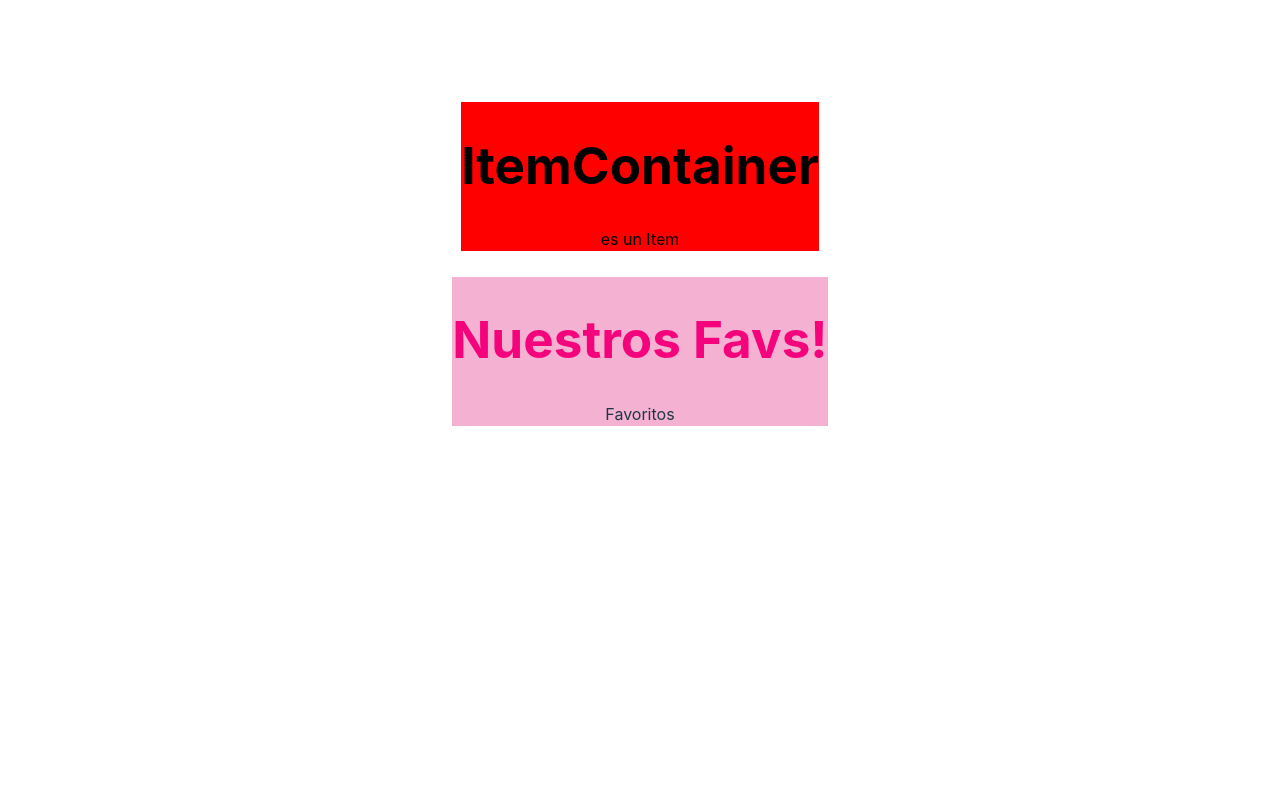
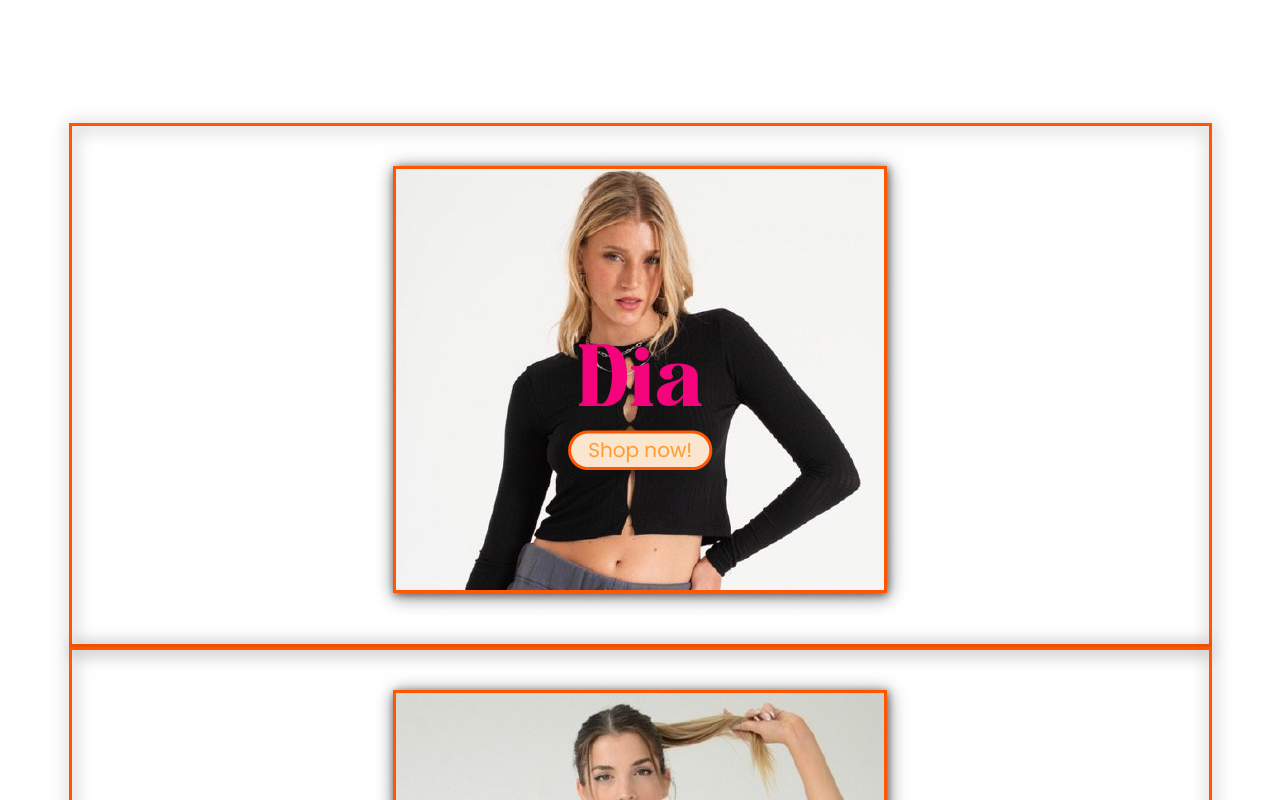
Before and after one commit to lulikwerner/Oly-Indumentaria, a React (Vite) app in the folder oyl/: page / in a window 1280 px wide. Shown: the top 800 px of the page. Built offline with nearby package versions, Linux system fonts and the light colour scheme.

Commit message:
primer borrador

```diff
--- a/oyl/src/components/Container/Container.css
+++ b/oyl/src/components/Container/Container.css
@@ -1,27 +1,26 @@
 .container {
-    display: inline-flex;
+  display: flex;
+  flex-direction: column;
   margin-top: 5%;
   margin-bottom: 20px;
-    flex-direction: column;
-    position: absolute;
-    top: 0;
-    left: 0;
+  position: relative;
   width: 100%;
-    height: flex;
+  height: auto;
   background-color: #FFFFFF;
 }
 
 .itemCont {
-    display: inline-flex;
+  flex: 1;
+  display: flex;
   flex-direction: column;
-    background-color: red;
-    color:black;
+  color: black;
   margin-top: 3%;
   margin-bottom: 2%;
+}
 
-  }
-  .favoritosCont{
-    display: inline-flex;
+.favoritosCont {
+  flex: 1;
+  display: flex;
   flex-direction: column;
   background-color: #F4B1D2;
   margin-bottom: 2%;
--- a/oyl/src/components/Container/Container.jsx
+++ b/oyl/src/components/Container/Container.jsx
@@ -1,19 +1,22 @@
 //Va a contener el ItemContaoner y el Favoritos Container
 import React from 'react';
-import ItemContainer from '../ItemContainer/ItemContainer';
+import  ItemListContainer  from '../ItemListContainer/ItemListContainer';
 import FavoritosContainer from '../FavoritosContainer/FavoritosContainer';
 import { Container, Row, Col } from 'react-bootstrap';
 import '../Container/Container.css'
 
+
 function CustomContainer() {
-
   return (
     <Container className="container">
-
       <Row>
         <Col>
           <div className="itemCont">
-            <ItemContainer />
+            <Row>
+              <Col>
+                <ItemListContainer />
+              </Col>
+            </Row>
           </div>
         </Col>
       </Row>
@@ -28,4 +31,5 @@ function CustomContainer() {
   );
 }
 
+
 export default CustomContainer;
--- /dev/null
+++ b/oyl/src/components/Favoritos/Favoritos.css
@@ -0,0 +1,28 @@
+.favoritos-container {
+    display: flex;
+    justify-content: center;
+    margin-top: 20px;
+    filter: drop-shadow(0px 4px 8.5px rgba(0, 0, 0, 0.25)) drop-shadow(2px 0px 8px rgba(0, 0, 0, 0.25));
+    left: 0%;
+    right: 0%;
+    top: 0%;
+    bottom: 0%;
+
+
+  }
+
+  .favoritos-row {
+    display: flex;
+  }
+
+  .favoritos-col {
+    width: 25%;
+    margin: 0 10px;
+  }
+  .flor{
+    display: flex;
+    top: -900%;
+    left: 50%;
+    transform: translate(-50%, -50%);
+    z-index: 1;
+  }
--- a/oyl/src/components/Favoritos/Favoritos.jsx
+++ b/oyl/src/components/Favoritos/Favoritos.jsx
@@ -1,10 +1,31 @@
-//Aca va la seccion de favoritos
+import React from 'react';
+
+import Recurso17 from '../../../public/assets/img/Recurso 17.png';
+import Recurso16 from '../../../public/assets/img/Recurso 16.png';
+import Recurso15 from '../../../public/assets/img/Recurso 15.png';
+import Recurso14 from '../../../public/assets/img/Recurso 14.png';
+import flor from '../../../public/assets/img/Vector_Flor.png'
+import '../Favoritos/Favoritos.css';
+
+function Favoritos() {
+  const handleImageClick = (postUrl) => {
+    window.open(postUrl, '_blank');
+  };
+
+  return (
+    <div className="favoritos-container">
+      <div className="favoritos-row">
+        <img className={flor} src={flor}/>
+        <img src={Recurso17} alt="Favorite" className="favoritos-col" onClick={() => handleImageClick('https://www.instagram.com/oyl_indumentariacanchera/')} />
+        <img src={Recurso16} alt="Favorite" className="favoritos-col" onClick={() => handleImageClick('https://www.instagram.com/oyl_indumentariacanchera/')} />
+        <img src={Recurso15} alt="Favorite" className="favoritos-col" onClick={() => handleImageClick('https://www.instagram.com/oyl_indumentariacanchera/')} />
+        <img src={Recurso14} alt="Favorite" className="favoritos-col" onClick={() => handleImageClick('https://www.instagram.com/oyl_indumentariacanchera/')} />
+      </div>
+    </div>
+  );
+}
 
 
-function Favoritos() {
-  return (
-    <div>Favoritos</div>
-  )
-}
 
-export default Favoritos
+
+export default Favoritos;
--- /dev/null
+++ b/oyl/src/components/Item/Item.css
@@ -0,0 +1,17 @@
+.cardhover{
+    box-sizing: border-box;
+    left: 0%;
+    right: 0%;
+    top: 0%;
+    bottom: 0%;
+    border: 3px solid #FF5601;
+
+    /* Sombra */
+    filter: drop-shadow(0px 4px 8.5px rgba(0, 0, 0, 0.25)) drop-shadow(2px 0px 8px rgba(0, 0, 0, 0.25));
+
+}
+.img-fluid {
+  width: 100%;
+  height: 100%;
+
+}
--- a/oyl/src/components/Item/Item.jsx
+++ b/oyl/src/components/Item/Item.jsx
@@ -1,9 +1,64 @@
+import Card from 'react-bootstrap/Card';
+import {useState} from 'react';
+import Modal from 'react-bootstrap/Modal';
+import Button from 'react-bootstrap/Button';
+import '../Item/Item.css';
+
+const Item = ({ prod }) => {
+  const { id, img } = prod;
+  const [showModal, setShowModal] = useState(false);
+
+  const handleImageClick = () => {
+    // Exclude the product with ID 8 from opening the WhatsApp link
+    if (id !== 8) {
+      const message = encodeURIComponent("hola lu te consulto por este producto");
+
+      // Generate the WhatsApp URL with the pre-filled message and contact email
+      const whatsappUrl = `https://wa.me/+541136806292?text=${message}`;
+
+      // Open the WhatsApp URL in a new window or tab
+      window.open(whatsappUrl, '_blank');
+    }
+    if(id===8){
+  setShowModal(true);
+    }
+  }
+
+  const handleCloseModal = () => {
+    setShowModal(false);
+  };
+
+  return (
+    <div>
+      <Card className="cardhover">
+        <Card.Img
+          className="img"
+          variant="top"
+          src={img}
+          onClick={handleImageClick}
+        />
+      </Card>
+      {id === 8 && (
+        <Modal show={showModal} onHide={handleCloseModal}>
+          <Modal.Header closeButton>
+            <Modal.Title>Gift Card</Modal.Title>
+          </Modal.Header>
+          <Modal.Body>
+          ¡Novedad en nuestra tienda! Ahora ofrecemos giftcards para regalar libertad de elección. Elegí el monto, realiza la compra y envíasela a esa persona especial. Válidas para todos los productos.
+          ¡Regala la libertad de elegir! Para adquirir o más información, contáctanos.
+          </Modal.Body>
+          <Modal.Footer>
+            <Button variant="secondary" onClick={handleCloseModal}>
+              Close
+            </Button>
+          </Modal.Footer>
+        </Modal>
+      )}
+    </div>
+  );
+};
 
 
-const Item = () => {
-  return (
-    <div> es un Item</div>
-  )
-}
 
-export default Item
+
+export default Item;
--- a/oyl/src/components/ItemContainer/ItemContainer.jsx
+++ /dev/null
@@ -1,13 +0,0 @@
-//Va a contener los Items
-import Item from '../Item/Item'
-
-function ItemContainer() {
-  return (
-    <div>
-        <h1>ItemContainer</h1>
-    <Item/>
-    </div>
-  )
-}
-
-export default ItemContainer
--- /dev/null
+++ b/oyl/src/components/ItemList/ItemList.jsx
@@ -0,0 +1,19 @@
+import React from 'react';
+import Item from '../Item/Item';
+import { Row, Col } from 'react-bootstrap';
+
+const ItemList = ({ Products }) => {
+  return (
+    <div>
+      <Row>
+        {Products.map((prod, index) => (
+          <Col key={prod.id} sm={6} md={6} lg={6}>
+            <Item prod={prod} />
+          </Col>
+        ))}
+      </Row>
+    </div>
+  );
+};
+
+export default ItemList;
--- /dev/null
+++ b/oyl/src/components/ItemListContainer/ItemListContainer.jsx
@@ -0,0 +1,24 @@
+import React from 'react';
+import ItemList from '../ItemList/ItemList';
+import { useEffect, useState} from 'react';
+import { gFetch } from '../../utils/gFetch';
+
+const ItemContainer= () => {
+  const [products, setProducts] = useState([])
+  useEffect(() => {
+   gFetch()
+.then(resp => setProducts(resp))
+.catch (err => console.log(err))
+.finally ( () => console.log('at the end'))
+
+  },[]);
+console.log(products)
+  return (
+
+    <div>
+      <ItemList Products ={products}/>
+    </div>
+  );
+}
+
+export  default ItemContainer ;
--- /dev/null
+++ b/oyl/src/utils/gFetch.js
@@ -0,0 +1,22 @@
+let products = [
+    { id: 1, img: '../public/assets/img/dia.png' },
+    { id: 2, img: '../public/assets/img/noche.png' },
+    { id: 3, img: '../public/assets/img/abrigos.png' },
+    { id: 4, img: '../public/assets/img/calzado.png' },
+    { id: 5, img: '../public/assets/img/jeans.png' },
+    { id: 6, img: '../public/assets/img/camisas.png' },
+    { id: 7, img: '../public/assets/img/accesorios.png' },
+    { id: 8, img: '../public/assets/img/giftcard.png' }
+  ];
+
+  export const gFetch = () => new Promise((res, rej) => {
+    let condition = true
+    if (condition) {
+        setTimeout(() => {
+            res(products);
+          }, 2000);
+
+    }else {
+        rej('error en el fetch')
+    }
+  });
```
Also changed, not shown: oyl/src/App.jsx (line endings or trailing spaces), 2 other files (tests, documents, lock files or other folders). Lines whose indentation alone changed are shown as unchanged.
